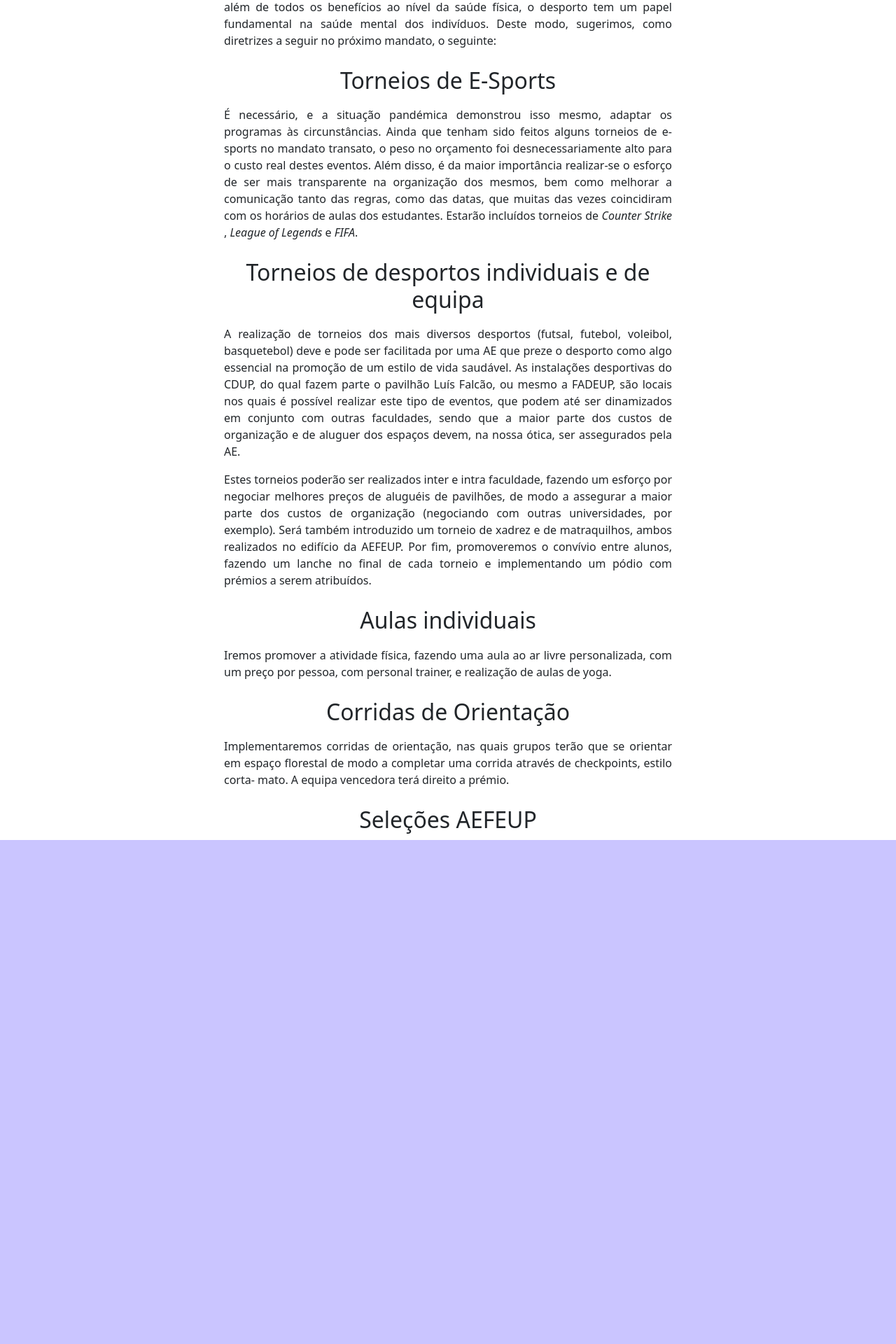
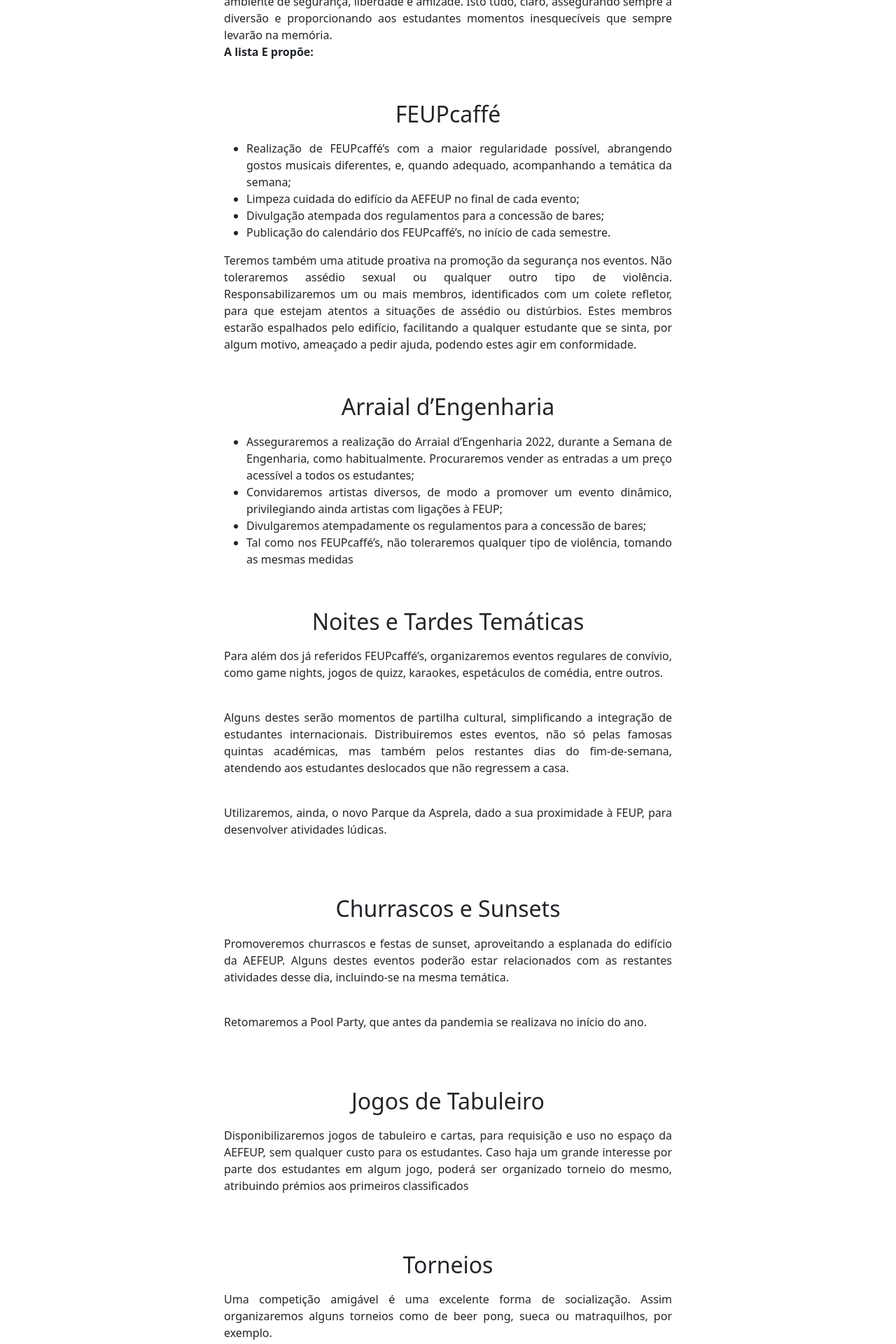
Before and after one commit to listaE2022/listaE2022.github.io, a React (Create React App) app: page /programa/recreativo in a window 1280 px wide. Shown: the part 580-2500 px from the top of the page at 70% size. Before the commit the page ends 1860 px from the top, so only its background shows below. Built offline with nearby package versions, Linux system fonts and the light colour scheme.

Commit message:
recreativo almost done

```diff
--- a/src/pages/Departamentos/Departamento.css
+++ b/src/pages/Departamentos/Departamento.css
@@ -0,0 +1,9 @@
+
+#introduçao{
+    padding-top: 10%;
+
+}
+
+.paragrafo{
+    padding-top: 5%;
+}
--- a/src/pages/Departamentos/Recreativo.js
+++ b/src/pages/Departamentos/Recreativo.js
@@ -7,74 +7,136 @@ function Recreativo() {
         <div className="ManifestoMain">
        <div id="introduçao">
             <p>
-            Para a Lista E, a dinamização da prática desportiva é fulcral para um salutar ambiente
-        académico, sendo crucial garantir que todos os estudantes tenham acesso aos meios que
-        permitem usufruir da prática desportiva na FEUP. A prática de desporto e exercício físico são
-        essenciais para a integral formação dos alunos, independentemente da sua especialização
-        profissional. É importante promover um estilo de vida saudável de forma a assegurar que,
-        para além da formação académica de excelência provida pela nossa faculdade, os
-        estudantes sejam saudáveis. Para além de todos os benefícios ao nível da saúde física, o
-        desporto tem um papel fundamental na saúde mental dos indivíduos.
-        Deste modo, sugerimos, como diretrizes a seguir no próximo mandato, o seguinte:
+            Um estudante não deve dedicar todo o seu tempo ao estudo, pelo que espaços e momentos de convívio
+             e lazer também são necessários à sua vida e até à sua função. Uma Associação de Estudantes deve promovê-los,
+            tentando sempre incluir todos os estudantes, diversificando as temáticas e atividades destes momentos, sempre
+            num ambiente de segurança, liberdade e amizade. Isto tudo, claro, assegurando sempre a diversão e proporcionando
+             aos estudantes momentos inesquecíveis que sempre levarão na memória.
+            <br/>
+            <b>A lista E propõe:</b>
+
             </p>
 
        </div>
-       <div id="ensino-para-todos">
-       <h2>Torneios de E-Sports</h2>
+       <div class="paragrafo">
+       <h2>FEUPcaffé</h2>
+            <ul>
+                <li> Realização de FEUPcaffé’s com a maior regularidade possível, abrangendo gostos musicais diferentes,
+                     e, quando adequado, acompanhando a temática da semana;
+                </li>
+                <li>
+                    Limpeza cuidada do edifício da AEFEUP no final de cada evento;
+                </li>
+                <li>
+                    Divulgação atempada dos regulamentos para a concessão de bares;
+                </li>
+                <li>
+                    Publicação do calendário dos FEUPcaffé’s, no início de cada semestre.
+                </li>
+            </ul>
            <p>
-           É necessário, e a situação pandémica demonstrou isso mesmo, adaptar os programas
-        às circunstâncias. Ainda que tenham sido feitos alguns torneios de e-sports no mandato
-        transato, o peso no orçamento foi desnecessariamente alto para o custo real destes eventos.
-        Além disso, é da maior importância realizar-se o esforço de ser mais transparente na
-        organização dos mesmos, bem como melhorar a comunicação tanto das regras, como das
-        datas, que muitas das vezes coincidiram com os horários de aulas dos estudantes. Estarão
-        incluídos torneios de <i>Counter Strike</i> , <i>League of Legends</i> e <i>FIFA</i>.
+           Teremos também uma atitude proativa na promoção da segurança nos eventos.
+           Não toleraremos assédio sexual ou qualquer outro tipo de violência. Responsabilizaremos um ou mais membros,
+           identificados com um colete refletor, para que estejam atentos a situações de assédio ou distúrbios.
+           Estes membros estarão espalhados pelo edifício, facilitando a qualquer estudante que se sinta, por algum motivo,
+           ameaçado a pedir ajuda, podendo estes agir em conformidade.
            </p>
        </div>
-       <div id="ensino-com-dignidade">
-       <h2>Torneios de desportos individuais e de equipa</h2>
+       <div class="paragrafo">
+       <h2>Arraial d’Engenharia</h2>
+       <ul>
+           <li>
+           Asseguraremos a realização do Arraial d’Engenharia 2022, durante a Semana de
+            Engenharia, como habitualmente. Procuraremos vender as entradas a um preço
+            acessível a todos os estudantes;
+           </li>
+           <li>
+           Convidaremos artistas diversos, de modo a promover um evento dinâmico, privilegiando ainda artistas com ligações à FEUP;
+           </li>
+           <li>
+           Divulgaremos atempadamente os regulamentos para a concessão de bares;
+           </li>
+           <li>
+           Tal como nos FEUPcaffé’s, não toleraremos qualquer tipo de violência, tomando as mesmas medidas
+           </li>
+       </ul>
+       </div>
+       <div class="paragrafo">
+           <h2>Noites e Tardes Temáticas</h2>
+           <p>Para além dos já referidos FEUPcaffé’s, organizaremos eventos regulares de convívio,
+               como game nights, jogos de quizz, karaokes, espetáculos de comédia, entre outros. </p>
+            <br/>
             <p>
-                A realização de torneios dos mais diversos desportos (futsal, futebol, voleibol,
-        basquetebol) deve e pode ser facilitada por uma AE que preze o desporto como algo
-        essencial na promoção de um estilo de vida saudável. As instalações desportivas do CDUP,
-        do qual fazem parte o pavilhão Luís Falcão, ou mesmo a FADEUP, são locais nos quais é
-        possível realizar este tipo de eventos, que podem até ser dinamizados em conjunto com
-        outras faculdades, sendo que a maior parte dos custos de organização e de aluguer dos
-        espaços devem, na nossa ótica, ser assegurados pela AE.
+            Alguns destes serão momentos de partilha cultural, simplificando a integração de estudantes
+            internacionais. Distribuiremos estes eventos, não só pelas famosas quintas académicas, mas também pelos restantes
+            dias do fim-de-semana, atendendo aos estudantes deslocados que não regressem a casa.
             </p>
+            <br/>
+            <p>
+            Utilizaremos, ainda, o novo Parque da Asprela, dado a sua proximidade à FEUP, para desenvolver atividades lúdicas.
+            </p>
+            <br/>
+        </div>
+        <div class="paragrafo">
+            <h2>
+            Churrascos e Sunsets
+            </h2>
+            <p>
+            Promoveremos churrascos e festas de sunset, aproveitando a esplanada do edifício da AEFEUP.
+            Alguns destes eventos poderão estar relacionados com as restantes atividades desse dia, incluindo-se na mesma temática.
+            </p>
+            <br/>
+            <p>
+            Retomaremos a Pool Party, que antes da pandemia se realizava no início do ano.
+            </p>
+            <br/>
+        </div>
+        <div class = "paragrafo">
+            <h2>Jogos de Tabuleiro</h2>
+            <p>Disponibilizaremos jogos de tabuleiro e cartas, para requisição e uso no espaço da AEFEUP, sem qualquer custo para os estudantes.
+                Caso haja um grande interesse por parte dos estudantes em algum jogo, poderá ser organizado torneio do mesmo, atribuindo prémios
+                aos primeiros classificados
+            </p>
+            <br/>
+        </div>
+        <div class = "paragrafo">
+            <h2>Torneios </h2>
+            <p>
+            Uma competição amigável é uma excelente forma de socialização. Assim organizaremos alguns torneios como de beer pong, sueca ou
+            matraquilhos, por exemplo.
+            </p>
+            <br/>
+        </div>
+        <div class = "paragrago">
+            <h2>
+            Transmissão de Eventos Desportivos
+            </h2>
+            <p>
+            Transmitiremos, na AEFEUP, os jogos do mundial de futebol de 2022, assim como as corridas da Fórmula 1, e outros eventos que se
+            justifiquem.
+            </p>
+            <br/>
 
+        </div>
+        <div class = "paragrafo">
+            <h2>Peddy Paper e Rally Tascas</h2>
             <p>
-            Estes torneios poderão ser realizados inter e intra faculdade, fazendo um esforço por
-    negociar melhores preços de aluguéis de pavilhões, de modo a assegurar a maior parte dos
-    custos de organização (negociando com outras universidades, por exemplo). Será também
-    introduzido um torneio de xadrez e de matraquilhos, ambos realizados no edifício da AEFEUP.
-    Por fim, promoveremos o convívio entre alunos, fazendo um lanche no final de cada
-    torneio e implementando um pódio com prémios a serem atribuídos.
+            Realizaremos, no início do ano, um Peddy Paper pela baixa do Porto, dando a conhecer a cidade aos estudantes da FEUP que cá chegam,
+            e terminando com um Rally Tascas, pela cidade.
             </p>
+            <br/>
         </div>
-       <div>
-           <h2 id="ensino-democratico">Aulas individuais</h2>
+        <div class = "paragrafo">
+            <h2>Viagens da AEFEUP</h2>
             <p>
-           Iremos promover a atividade física, fazendo uma aula ao ar livre personalizada, com
-um preço por pessoa, com personal trainer, e realização de aulas de yoga.
+            Organizaremos viagens de fins de semana, ou durante as interrupções letivas, a preços acessíveis aos estudantes. Consideramos que são
+            uma excelente oportunidade de confraternização entre os estudantes, enquanto aprendem e se valorizam. Estas viagens terão maior
+            regularidade, abrangendo algumas cidades estrangeiras, mas também portuguesas.
             </p>
+            <br/>
         </div>
 
-       <div>
-           <h2 id="ensino-democratico">Corridas de Orientação</h2>
-           <p>
-           Implementaremos corridas de orientação, nas quais grupos terão que se orientar em
-espaço florestal de modo a completar uma corrida através de checkpoints, estilo corta-
-mato. A equipa vencedora terá direito a prémio.
-           </p>
-       </div>
 
-       <div>
-           <h2 id="ensino-democratico">Seleções AEFEUP</h2>
-           <p>
-
-           </p>
-       </div>
 
     </div>
 
```
Also changed, not shown: src/components/ManifestoMain/ManifestoMain.css (line endings or trailing spaces). Lines whose indentation alone changed are shown as unchanged.
